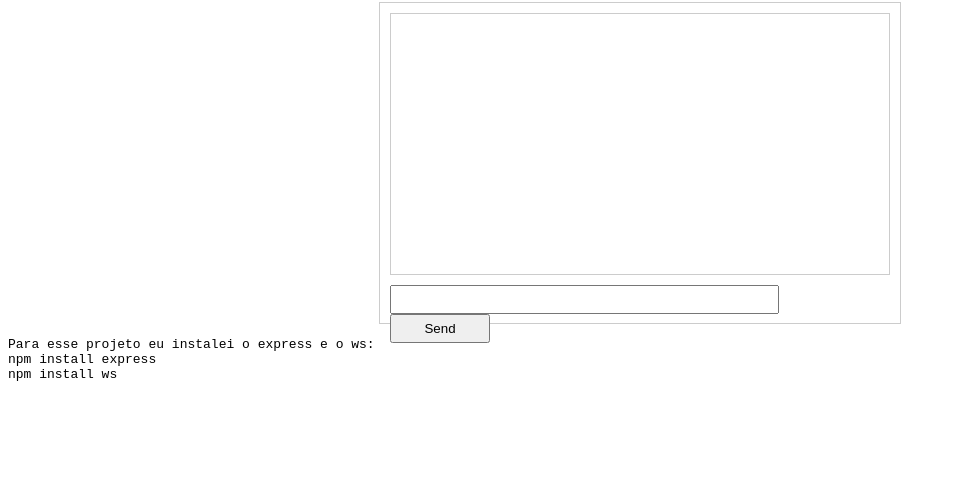
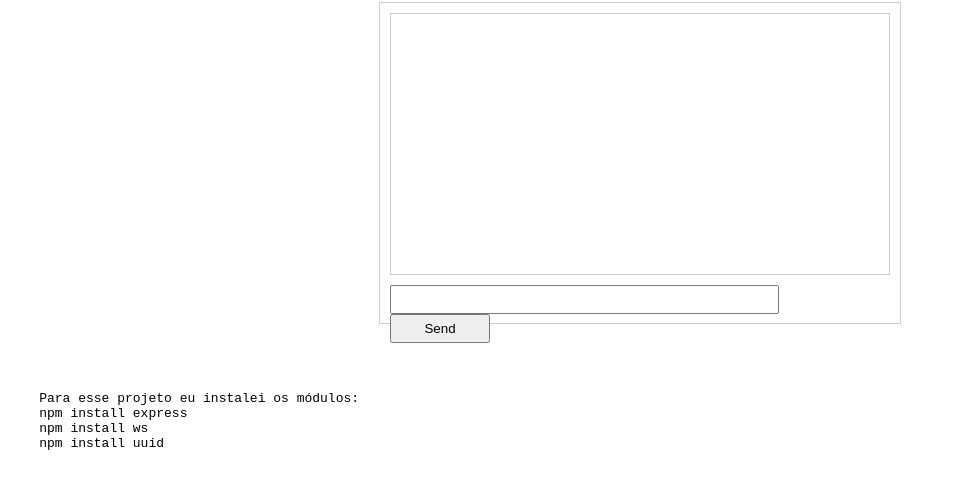
Before and after one commit to wesleytakatsu/nodejs-treinos-e-aulas, a website: page 03-websocket-individual/public/index.html in a window 1280 px wide. Shown: the part 78-566 px from the top of the page, without its empty margins (0-955 px from the left). Drawn offline with Linux system fonts and the light colour scheme.

Commit message:
Pequena correcao

```diff
--- a/03-websocket-individual/public/index.html
+++ b/03-websocket-individual/public/index.html
@@ -54,11 +54,12 @@
 
 
     </script>
-
+<br><br><br>
 <pre>
-Para esse projeto eu instalei o express e o ws:
-npm install express
-npm install ws
+    Para esse projeto eu instalei os módulos:
+    npm install express
+    npm install ws
+    npm install uuid
 </pre>
 
 
```
Also changed, not shown: 01-ola-mundo/public/index.html (+5 -0 lines), 02-websocket/public/index.html (+4 -3 lines).
